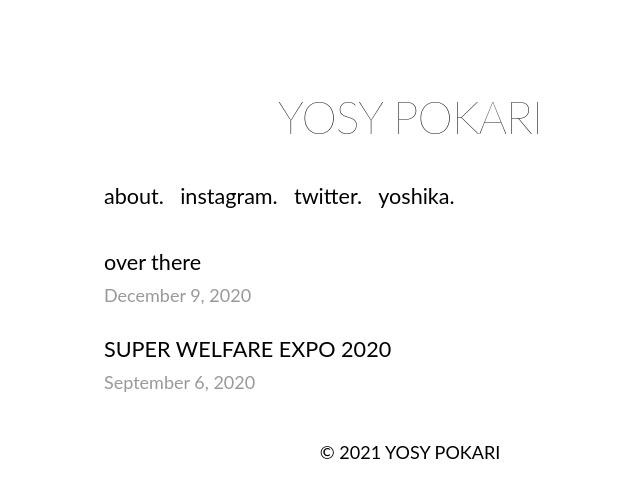
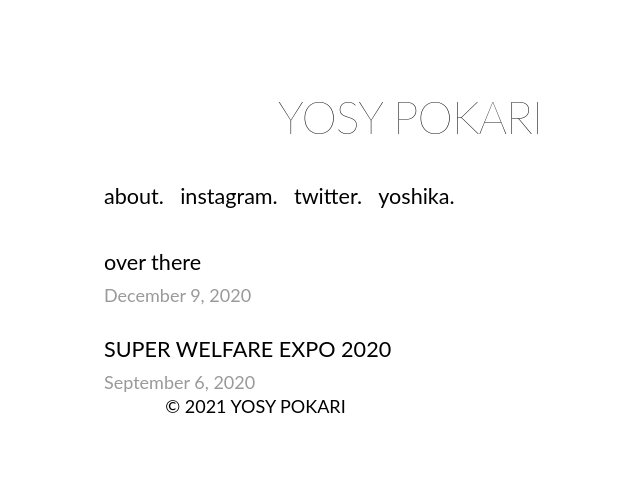
Before and after one commit to pokaryosy/mypage, a Next.js app: page / in a window 1280 px wide. Shown: the top 498 px of the page, without its empty margins (230-870 px from the left). Built offline with nearby package versions, Linux system fonts and the light colour scheme.

Commit message:
200 commits

```diff
--- a/styles/utils.module.css
+++ b/styles/utils.module.css
@@ -85,11 +85,16 @@
 
 
 .footer{
-  text-align: center;
-  bottom: 0;
+  position: relative;
 }
 
 .footer p{
-  display: inline-block;
+  position: absolute;
+  top: 0;
+  right: 0;
   bottom: 0;
+  left: 0;
+  margin: auto;
+  width: 80%;
+  height: 3.2rem;
 }
```
